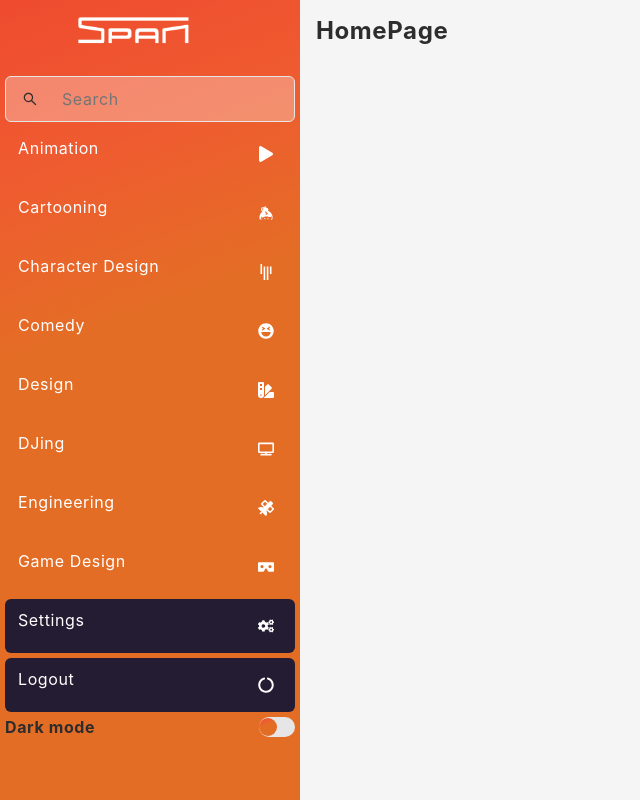
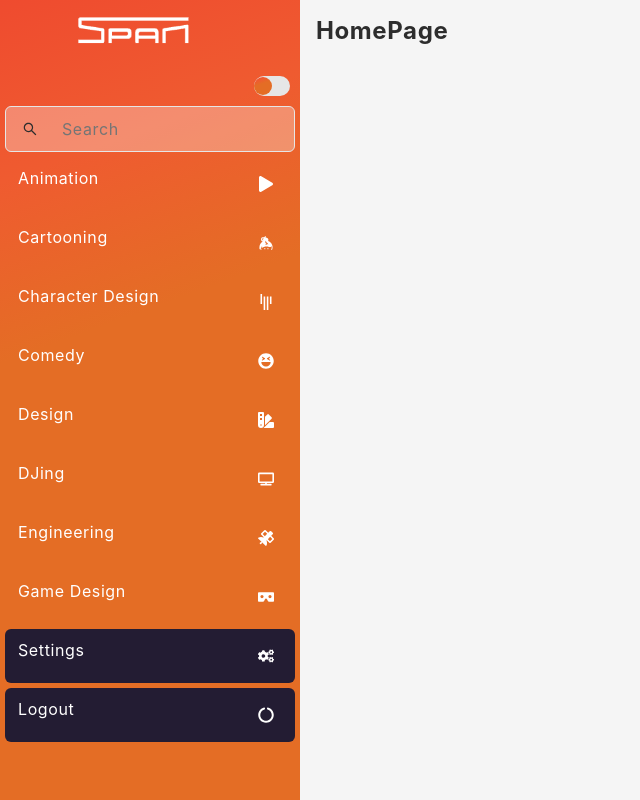
Before and after one commit to Pinto1232/SpanDevCode-Pinto, a React (Vite) app: page / in a window 1280 px wide. Shown: the whole page, without its empty margins (0-640 px from the left). Built offline with nearby package versions, Linux system fonts and the light colour scheme.

Commit message:
toggler for dark mode was switch on the top

```diff
--- a/src/components/Sidebar/Sidebar.jsx
+++ b/src/components/Sidebar/Sidebar.jsx
@@ -46,6 +46,16 @@ const Sidebar = () =>{
       <SLogo>
         <img src={logoSVG} alt="logo" />
       </SLogo>
+
+
+      {/** Dark mode feature */}
+      <STheme>
+        <STemeLabel></STemeLabel>
+        <SThemeToggler isActive={theme === 'dark'} onClick={() => setTheme((p) => (p  === 'light' ? 'dark' : 'light'))}>
+          <SToggleThumbnail  style={theme === 'dark' ? {right: "1px"} : {} }/>
+        </SThemeToggler>
+      </STheme>
+
       <SSearch>
         <SSearchIcon>
           <AiOutlineSearch />
@@ -74,15 +84,6 @@ const Sidebar = () =>{
           </SLink>
         </SLogOut>
       ))}
-
-
-      {/** Dark mode feature */}
-      <STheme>
-        <STemeLabel>Dark mode</STemeLabel>
-        <SThemeToggler isActive={theme === 'dark'} onClick={() => setTheme((p) => (p  === 'light' ? 'dark' : 'light'))}>
-          <SToggleThumbnail  style={theme === 'dark' ? {right: "1px"} : {} }/>
-        </SThemeToggler>
-      </STheme>
     </SSidebar>
   )
 }
--- a/src/components/Sidebar/style.js
+++ b/src/components/Sidebar/style.js
@@ -149,7 +149,7 @@ export const STheme = styled.div`
     display: flex;
     align-items: center;
     font-size: 16px;
-    margin: 5px;
+    margin: 10px;
 `
 
 export const STemeLabel = styled.span`
```
